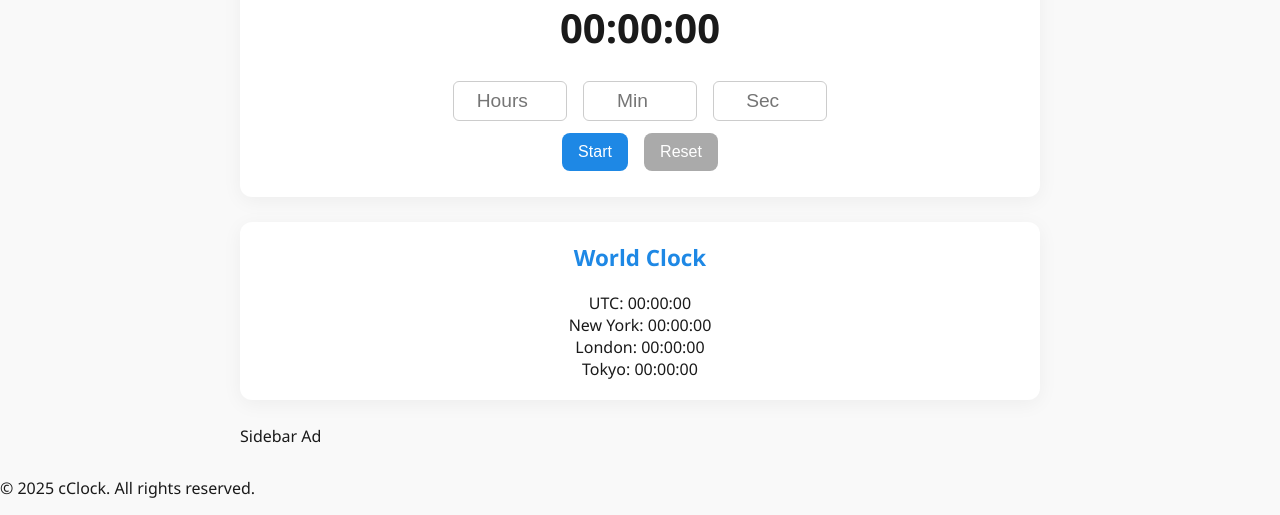
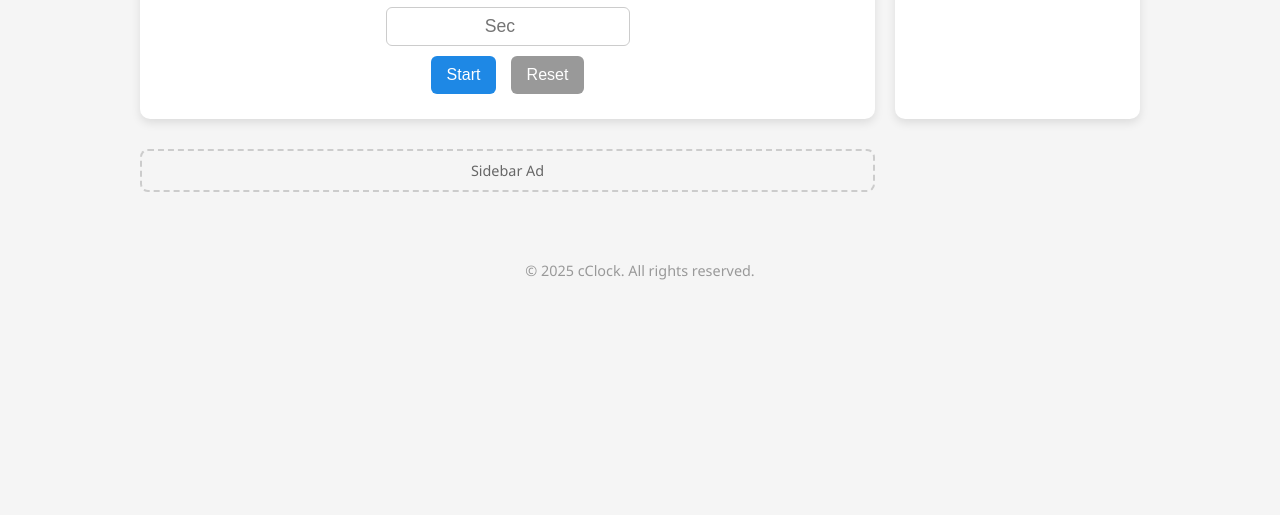
Before and after one commit to Catalin198603/cclock, a plain HTML site: page index.html in a window 1280 px wide. Shown: the part 792-1307 px from the top of the page. After the commit the page ends 1101 px from the top, so only its background shows below. Drawn offline with Linux system fonts and the light colour scheme.

Commit message:
Update styles.css

```diff
--- a/styles.css
+++ b/styles.css
@@ -1,39 +1,38 @@
-/* Font and base colors */
+/* ====== GLOBAL STYLES ====== */
 :root {
-    --main-blue: #1e88e5;
-    --text-light: #ffffff;
-    --text-dark: #1a1a1a;
-    --bg-light: #f9f9f9;
-    --bg-dark: #1e1e1e;
-    --card-light: #ffffff;
-    --card-dark: #2c2c2c;
+  --blue: #1e88e5;
+  --white: #ffffff;
+  --black: #111111;
+  --gray: #f5f5f5;
+  --dark-gray: #1e1e1e;
+  --shadow: 0 4px 10px rgba(0, 0, 0, 0.1);
 }
 
 @media (prefers-color-scheme: dark) {
   body {
-      background: var(--bg-dark);
-      color: var(--text-light);
+    background: var(--dark-gray);
+    color: var(--white);
   }
   section {
-      background: var(--card-dark);
+    background-color: #2b2b2b;
   }
   nav {
-      background-color: #111;
-      box-shadow: 0 2px 5px rgba(255, 255, 255, 0.05);
+    background-color: #000;
+    box-shadow: 0 2px 4px rgba(255, 255, 255, 0.1);
   }
 }
 
 @media (prefers-color-scheme: light) {
   body {
-      background: var(--bg-light);
-      color: var(--text-dark);
+    background: var(--gray);
+    color: var(--black);
   }
   section {
-      background: var(--card-light);
+    background-color: var(--white);
   }
   nav {
     background-color: #fff;
-      box-shadow: 0 2px 5px rgba(0, 0, 0, 0.05);
+    box-shadow: var(--shadow);
   }
 }
 
@@ -46,68 +45,101 @@
 nav {
   position: sticky;
   top: 0;
-    z-index: 1000;
-    padding: 10px 20px;
   display: flex;
   justify-content: space-between;
   align-items: center;
+  padding: 10px 20px;
+  z-index: 1000;
 }
 
 nav h1 {
-    font-size: 1.4em;
-    color: var(--main-blue);
-    margin: 0;
+  font-size: 1.5em;
+  color: var(--blue);
+}
+
+#nav-controls button {
+  margin-left: 10px;
+  padding: 6px 12px;
+  font-size: 0.9em;
+  border: none;
+  border-radius: 6px;
+  background-color: var(--blue);
+  color: var(--white);
+  cursor: pointer;
+}
+
+#nav-controls button:hover {
+  background-color: #1565c0;
 }
 
 main {
-    max-width: 800px;
-    margin: 30px auto;
+  max-width: 1000px;
+  margin: 20px auto;
   padding: 0 15px;
+  display: grid;
+  grid-template-columns: 1fr;
+  gap: 20px;
 }
 
 section {
   padding: 20px;
-    margin-bottom: 25px;
-    border-radius: 12px;
-    box-shadow: 0 4px 20px rgba(0, 0, 0, 0.05);
+  border-radius: 10px;
+  box-shadow: var(--shadow);
   text-align: center;
 }
 
 h2 {
-    margin-top: 0;
-    font-size: 1.4em;
-    color: var(--main-blue);
+  color: var(--blue);
+  margin-bottom: 10px;
 }
 
-  #clock-display,
-  #stopwatch-display,
-  #timer-display {
-    font-size: 2.5em;
-    margin: 20px 0;
-    font-weight: 600;
+#ad-container, .ad-placeholder {
+  text-align: center;
+  margin: 10px 0;
+  padding: 10px;
+  border: 2px dashed #ccc;
+  font-size: 0.9em;
+  color: #666;
+  border-radius: 8px;
 }
 
-  input[type="time"],
-  input[type="number"] {
-    font-size: 1.2em;
+#ad-container.ad-side {
+  display: none;
+}
+
+@media(min-width: 1024px) {
+  main {
+    grid-template-columns: 3fr 1fr;
+  }
+  .ad-container.ad-side {
+    display: block;
+  }
+}
+
+#clock-display, #stopwatch-display, #timer-display {
+  font-size: 2.5em;
+  font-weight: bold;
+  margin: 20px 0;
+}
+
+input[type="time"], input[type="number"] {
+  font-size: 1.1em;
   padding: 8px;
-    margin: 6px;
+  margin: 5px;
+  border-radius: 6px;
   border: 1px solid #ccc;
-    border-radius: 6px;
-    width: 5em;
   text-align: center;
 }
 
 button {
+  background-color: var(--blue);
+  color: var(--white);
+  border: none;
+  padding: 10px 16px;
+  margin: 5px;
   font-size: 1em;
-    padding: 10px 16px;
-    margin: 6px;
-    border: none;
-    border-radius: 8px;
-    background-color: var(--main-blue);
-    color: white;
+  border-radius: 6px;
   cursor: pointer;
-    transition: background-color 0.2s ease;
 }
 
 button:hover {
@@ -115,16 +147,14 @@
 }
 
 button:disabled {
-    background-color: #aaa;
+  background-color: #999;
   cursor: not-allowed;
 }
 
-  @media (max-width: 600px) {
-    nav {
-      flex-direction: column;
-      align-items: flex-start;
+footer {
+  text-align: center;
+  padding: 15px;
+  font-size: 0.9em;
+  color: #999;
+  margin-top: 30px;
 }
-    input[type="number"] {
-      width: 4em;
-    }
-  }
```
Lines whose indentation alone changed are shown as unchanged.
